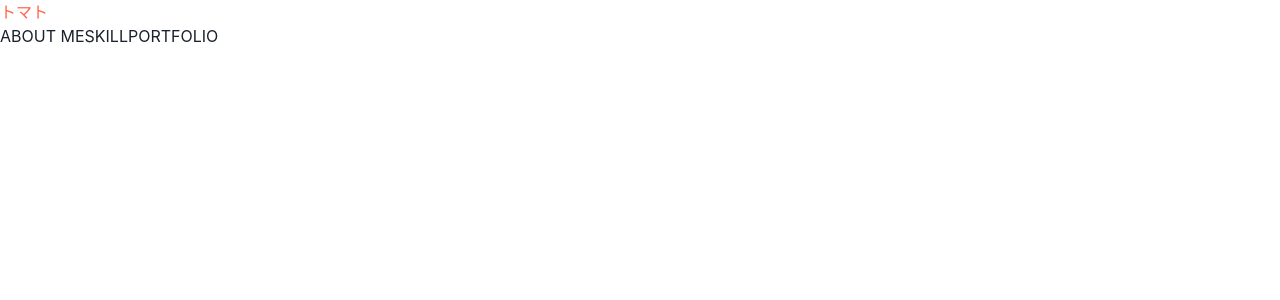
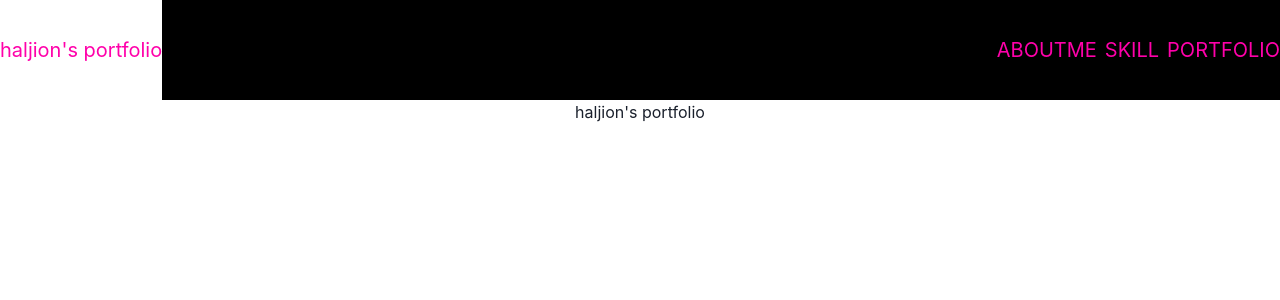
Before and after one commit to haljion/Portfolio-Next, a Next.js app in the folder app/portfolio/: page / in a window 1280 px wide. Shown: the top 300 px of the page. Built offline with nearby package versions, Linux system fonts and the light colour scheme.

Commit message:
srcフォルダ作成

```diff
--- a/app/portfolio/pages/index.tsx
+++ /dev/null
@@ -1,32 +0,0 @@
-import { Box, chakra } from "@chakra-ui/react";
-import type { NextPage } from "next";
-import Head from "next/head";
-import Link from "next/link";
-
-const Home: NextPage = () => {
-  return (
-    <>
-      <Head>
-        <title>HOME</title>
-      </Head>
-
-      <Box>
-        <chakra.h1 color="tomato">トマト</chakra.h1>
-      </Box>
-
-      <Link href="/aboutme" as="/aboutme">
-        <a>ABOUT ME</a>
-      </Link>
-
-      <Link href="/skill" as="/skill">
-        <a>SKILL</a>
-      </Link>
-
-      <Link href="/portfolio" as="/portfolio">
-        <a>PORTFOLIO</a>
-      </Link>
-    </>
-  );
-};
-
-export default Home;
--- /dev/null
+++ b/app/portfolio/src/pages/index.tsx
@@ -0,0 +1,40 @@
+import { Box, Center, Flex, HStack, Spacer } from "@chakra-ui/react";
+import type { NextPage } from "next";
+import Head from "next/head";
+import Link from "next/link";
+
+const Home: NextPage = () => {
+  return (
+    <>
+      <Head>
+        <title>HOME</title>
+      </Head>
+
+      <Flex bg="black" color="#ff00aa" h={100} w="100%" fontSize={20}>
+        <Center bg="white">
+          <Link href="/" as="/">
+            <a>haljion's portfolio</a>
+          </Link>
+        </Center>
+        <Spacer />
+        <HStack>
+          <Link href="/aboutme" as="/aboutme">
+            <a>ABOUTME</a>
+          </Link>
+
+          <Link href="/skill" as="/skill">
+            <a>SKILL</a>
+          </Link>
+
+          <Link href="/portfolio" as="/portfolio">
+            <a>PORTFOLIO</a>
+          </Link>
+        </HStack>
+      </Flex>
+
+      <Center>haljion's portfolio</Center>
+    </>
+  );
+};
+
+export default Home;
```
Also changed, not shown: app/portfolio/src/pages/_app.tsx (renamed from app/portfolio/pages/_app.tsx), app/portfolio/src/pages/aboutme.tsx (renamed from app/portfolio/pages/aboutme.tsx), app/portfolio/src/pages/portfolio.tsx (renamed from app/portfolio/pages/portfolio.tsx), app/portfolio/src/pages/skill.tsx (renamed from app/portfolio/pages/skill.tsx), 1 other file (tests, documents, lock files or other folders).
